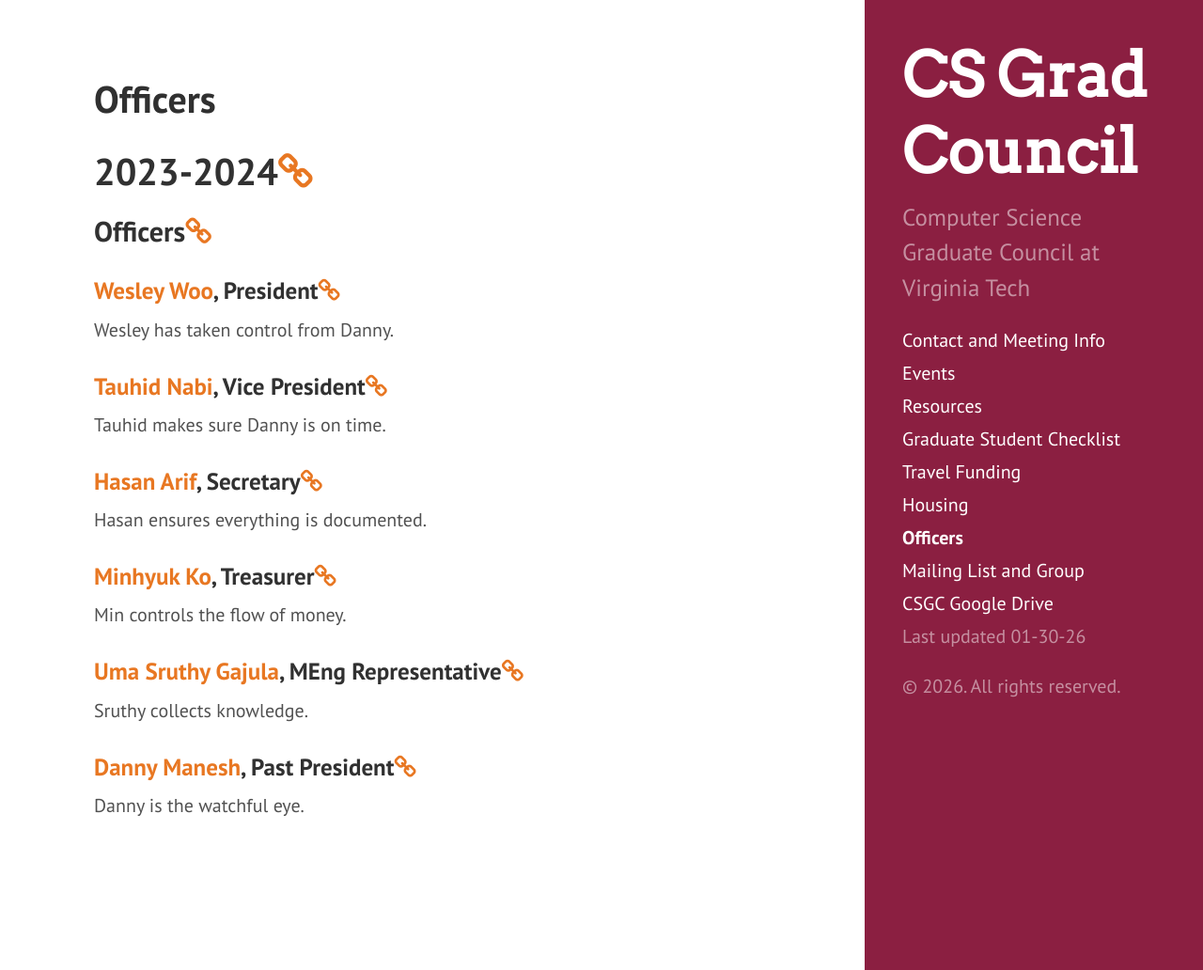
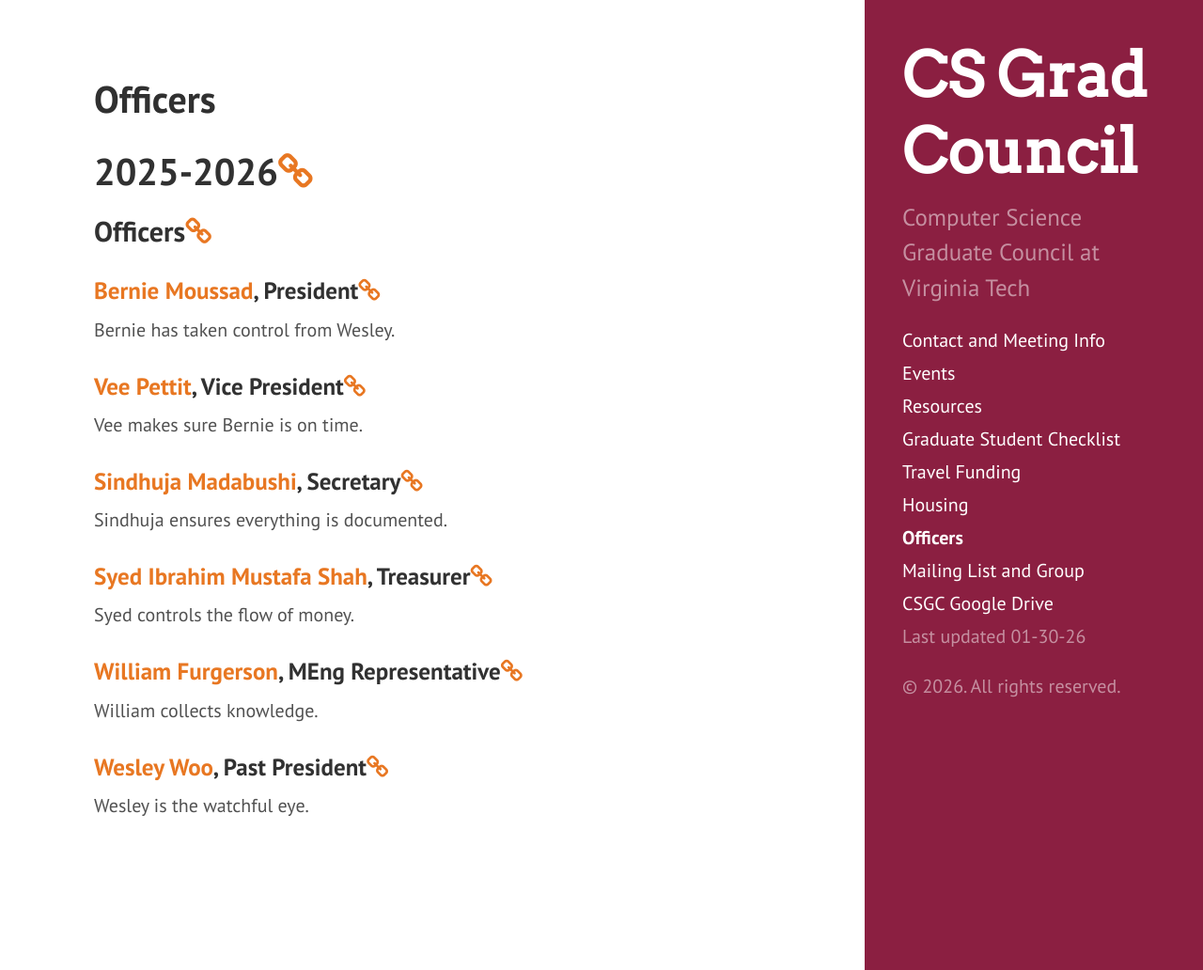
Before and after one commit to CSGraduateCouncil-VirginiaTech/csgc-website, a Jekyll site: the page built from officers.md, in a window 1280 px wide and 1032 px high. Shown: the whole window at 94% size. Built offline with Jekyll 4.4.1, drawn with Linux system fonts in a browser that asks for light colours.

Commit message:
Updated officers page

```diff
--- a/officers.md
+++ b/officers.md
@@ -4,31 +4,31 @@
 permalink: /officers/
 ---
 
-# <a name="2023-2024"></a>2023-2024<a href="#2023-2024"><i class="fa fa-link" aria-hidden="true"></i></a>
+# <a name="2025-2026"></a>2025-2026<a href="#2025-2026"><i class="fa fa-link" aria-hidden="true"></i></a>
 
 ## <a name="Officers"></a>Officers<a href="#Officers"><i class="fa fa-link" aria-hidden="true"></i></a>
 
 
-### <a name="Wesley">[Wesley Woo](https://wesmwoo.github.io), President<a href="#Wesley"><i class="fa fa-link" aria-hidden="true"></i></a>
+### <a name="Bernie">[Bernie Moussad](https://bernym12.github.io), President<a href="#Bernie"><i class="fa fa-link" aria-hidden="true"></i></a>
 
-Wesley has taken control from Danny.
+Bernie has taken control from Wesley.
 
-###  <a name="Tauhid">[Tauhid Nabi](https://tauhidun.github.io/), Vice President<a href="#Tauhid"><i class="fa fa-link" aria-hidden="true"></i></a>
+###  <a name="Vee">[Vee Pettit](https://www.linkedin.com/in/virginiapettit/), Vice President<a href="#Vee"><i class="fa fa-link" aria-hidden="true"></i></a>
 
-Tauhid makes sure Danny is on time.
+Vee makes sure Bernie is on time.
 
-### <a name="Hasan">[Hasan Arif](https://www.linkedin.com/in/kazi-hasan-ibn-arif-8b78a61a3/), Secretary<a href="#Hasan"><i class="fa fa-link" aria-hidden="true"></i></a>
+### <a name="Sindhuja">[Sindhuja Madabushi](https://sindhujamadabushi.github.io/), Secretary<a href="#Sindhuja"><i class="fa fa-link" aria-hidden="true"></i></a>
 
-Hasan ensures everything is documented.
+Sindhuja ensures everything is documented.
 
-### <a name="Min">[Minhyuk Ko](https://people.cs.vt.edu/minhyukko/), Treasurer<a href="#Min"><i class="fa fa-link" aria-hidden="true"></i></a>
+### <a name="Syed">[Syed Ibrahim Mustafa Shah](https://www.linkedin.com/in/syedibrahimmustafashahbukhari/), Treasurer<a href="#Syed"><i class="fa fa-link" aria-hidden="true"></i></a>
 
-Min controls the flow of money.
+Syed controls the flow of money.
 
-###  <a name="Sruthy">[Uma Sruthy Gajula](https://www.linkedin.com/in/uma-sruthy-gajula-111a8515a/), MEng Representative<a href="#Sruthy"><i class="fa fa-link" aria-hidden="true"></i></a>
+###  <a name="William">[William Furgerson](https://www.linkedin.com/in/william-furgerson/), MEng Representative<a href="#William"><i class="fa fa-link" aria-hidden="true"></i></a>
 
-Sruthy collects knowledge.
+William collects knowledge.
 
-###  <a name="Danny">[Danny Manesh](https://maneshd.github.io/), Past President<a href="#Danny"><i class="fa fa-link" aria-hidden="true"></i></a>
+###  <a name="Wesley">[Wesley Woo](https://wesmwoo.github.io/), Past President<a href="#Wesley"><i class="fa fa-link" aria-hidden="true"></i></a>
 
-Danny is the watchful eye.
+Wesley is the watchful eye.
```
